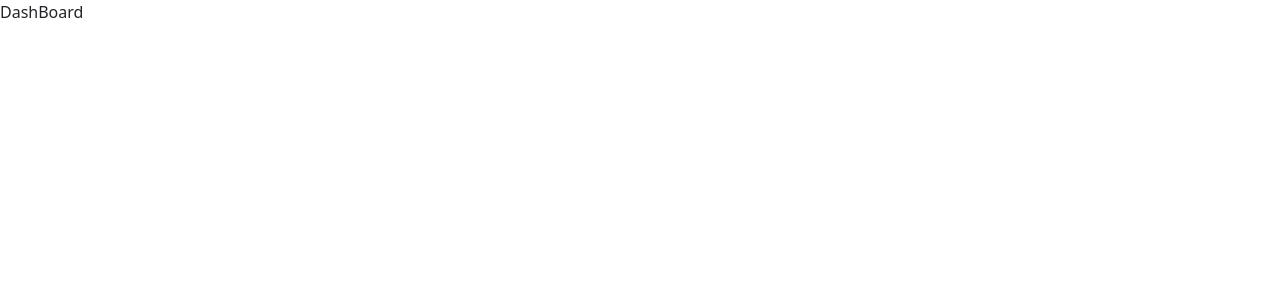
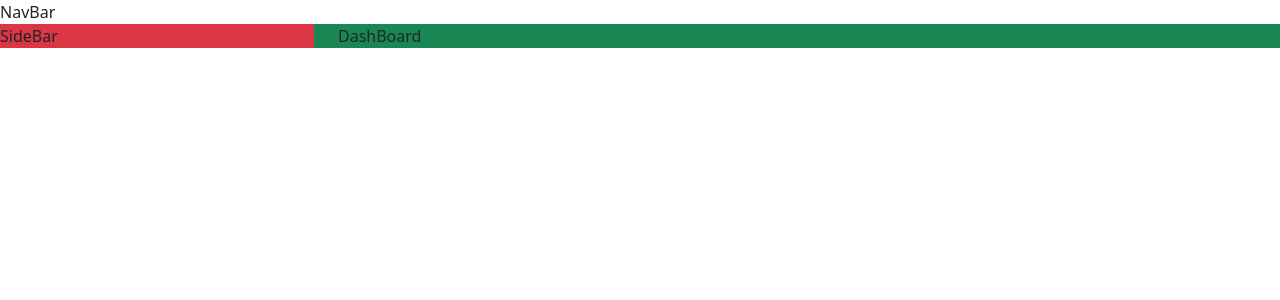
Before and after one commit to shehabfathy/shehabfathy-PMS-JSBReact8, a React (Vite) app: page /dashboard in a window 1280 px wide. Shown: the top 300 px of the page. Built offline with nearby package versions, Linux system fonts and the light colour scheme; sample sign-in values are in the browser's storage.

Commit message:
add context & protected Route

```diff
--- a/package.json
+++ b/package.json
@@ -13,6 +13,7 @@
     "@fortawesome/fontawesome-free": "^7.0.0",
     "axios": "^1.11.0",
     "bootstrap": "^5.3.8",
+    "jwt-decode": "^4.0.0",
     "react": "^19.1.1",
     "react-bootstrap": "^2.10.10",
     "react-dom": "^19.1.1",
--- a/src/App.tsx
+++ b/src/App.tsx
@@ -18,6 +18,8 @@ import VerifyAcc from "../src/Modules/Authentication/Components/Verify-Account/V
 import ForgetPassword from "./Modules/Authentication/Components/Forget-Password/ForgetPassword";
 import RestPassword from "./Modules/Authentication/Components/Rest-Password/Rest-PAssword";
 import ChangePassword from "./Modules/Authentication/Components/Change-Password/ChangePassword";
+import { AuthContextProvider } from "./Context/AuthContext";
+import ProtectedRoute from "./Modules/Shared-Components/Components/ProtectedRoute/ProtectedRoute";
 
 function App() {
   const routes = createBrowserRouter([
@@ -37,7 +39,11 @@ function App() {
     },
     {
       path: ROUTES.DASHBOARD.slice(1),
-      element: <MasterLayout />, // No ProtectedRoute
+      element: (
+        <ProtectedRoute>
+          <MasterLayout />
+        </ProtectedRoute>
+      ), // No ProtectedRoute
       errorElement: <NotFound />,
       children: [
         { index: true, element: <Dashboard /> },
@@ -48,8 +54,10 @@ function App() {
 
   return (
     <>
-      <RouterProvider router={routes} />
-      <ToastContainer position="top-right" autoClose={3000} limit={3} />
+      <AuthContextProvider>
+        <RouterProvider router={routes} />
+        <ToastContainer position="top-right" autoClose={3000} limit={3} />
+      </AuthContextProvider>
     </>
   );
 }
--- /dev/null
+++ b/src/Context/AuthContext.tsx
@@ -0,0 +1,61 @@
+import { jwtDecode } from "jwt-decode";
+import React, { createContext, useEffect, useState, ReactNode } from "react";
+import { Navigate } from "react-router-dom";
+
+interface DecodedToken {
+  id: string;
+  email: string;
+  exp: number;
+  iat: number;
+  // add other fields your token includes
+}
+
+interface AuthContextType {
+  loginData: DecodedToken | null;
+  logOut: () => void;
+  getUser: () => void;
+}
+
+export const AuthContext = createContext<AuthContextType | undefined>(
+  undefined
+);
+
+interface AuthContextProviderProps {
+  children: ReactNode;
+}
+
+export function AuthContextProvider({ children }: AuthContextProviderProps) {
+  const [loginData, setLoginData] = useState<DecodedToken | null>(null);
+
+  function getUser() {
+    const token = localStorage.getItem("token");
+    if (token) {
+      try {
+        const decoded: DecodedToken = jwtDecode<DecodedToken>(token);
+        setLoginData(decoded);
+        console.log(decoded);
+      } catch (error) {
+        console.error("Invalid token", error);
+        logOut();
+      }
+    }
+  }
+
+  function logOut() {
+    localStorage.removeItem("token");
+    setLoginData(null);
+    <Navigate to="/login" />; // ✅ redirect correctly
+  }
+
+  useEffect(() => {
+    if (localStorage.getItem("token")) {
+      getUser();
+    }
+  }, []);
+
+  return (
+    <AuthContext.Provider value={{ loginData, logOut, getUser }}>
+      {children}
+    </AuthContext.Provider>
+  );
+}
--- a/src/Modules/Authentication/Components/Login/Login.tsx
+++ b/src/Modules/Authentication/Components/Login/Login.tsx
@@ -9,9 +9,11 @@ import {
 import axios from "axios";
 import { toast } from "react-toastify";
 import { ClipLoader } from "react-spinners";
-import { useState } from "react";
+import { useContext, useState } from "react";
+import { AuthContext } from "../../../../Context/AuthContext";
 
 export default function Login() {
+  const { getUser } = useContext(AuthContext);
   const [Show, setShow] = useState(false);
   const navigate = useNavigate();
   const {
@@ -32,6 +34,7 @@ export default function Login() {
         value
       );
       localStorage.setItem("token", data.token);
+      getUser();
       toast.success("Welcome Dear");
       navigate(ROUTES.DASHBOARD);
     } catch (error: any) {
--- a/src/Modules/Shared-Components/Components/MasterLayout/MasterLayout.tsx
+++ b/src/Modules/Shared-Components/Components/MasterLayout/MasterLayout.tsx
@@ -1,9 +1,21 @@
 import { Outlet } from "react-router-dom";
+import SideBar from "../SideBar/SideBar";
+import NavBar from "../NavBar/NavBar";
 
 function MasterLayout() {
   return (
     <div>
-      <Outlet />
+      <NavBar />
+      <div className="row overflow-hidden ">
+        <div className="col-md-3 bg-danger">
+          <SideBar />
+        </div>
+        <div className="col-md-9 bg-success overflow-auto  ">
+          <div className="container-fluid">
+            <Outlet />
+          </div>
+        </div>
+      </div>
     </div>
   );
 }
--- a/src/Modules/Shared-Components/Components/NavBar/NavBar.tsx
+++ b/src/Modules/Shared-Components/Components/NavBar/NavBar.tsx
@@ -0,0 +1,5 @@
+import React from "react";
+
+export default function NavBar() {
+  return <div>NavBar</div>;
+}
--- /dev/null
+++ b/src/Modules/Shared-Components/Components/ProtectedRoute/ProtectedRoute.tsx
@@ -0,0 +1,13 @@
+import React, { Children, useContext } from "react";
+import { AuthContext } from "../../../../Context/AuthContext";
+import { Navigate } from "react-router-dom";
+
+export default function ProtectedRoute({ children }) {
+  const { loginData } = useContext(AuthContext);
+
+  if (loginData || localStorage.getItem("token")) {
+    return children;
+  } else {
+    return <Navigate to="/login" />;
+  }
+}
--- a/src/Modules/Shared-Components/Components/SideBar/SideBar.tsx
+++ b/src/Modules/Shared-Components/Components/SideBar/SideBar.tsx
@@ -0,0 +1,5 @@
+import React from "react";
+
+export default function SideBar() {
+  return <div>SideBar</div>;
+}
```
Also changed, not shown: src/Context/AuthContext.ts (deleted), src/Modules/Shared-Components/Components/Protected-Route/Protected-Route.tsx (deleted), 1 other file (tests, documents, lock files or other folders).
